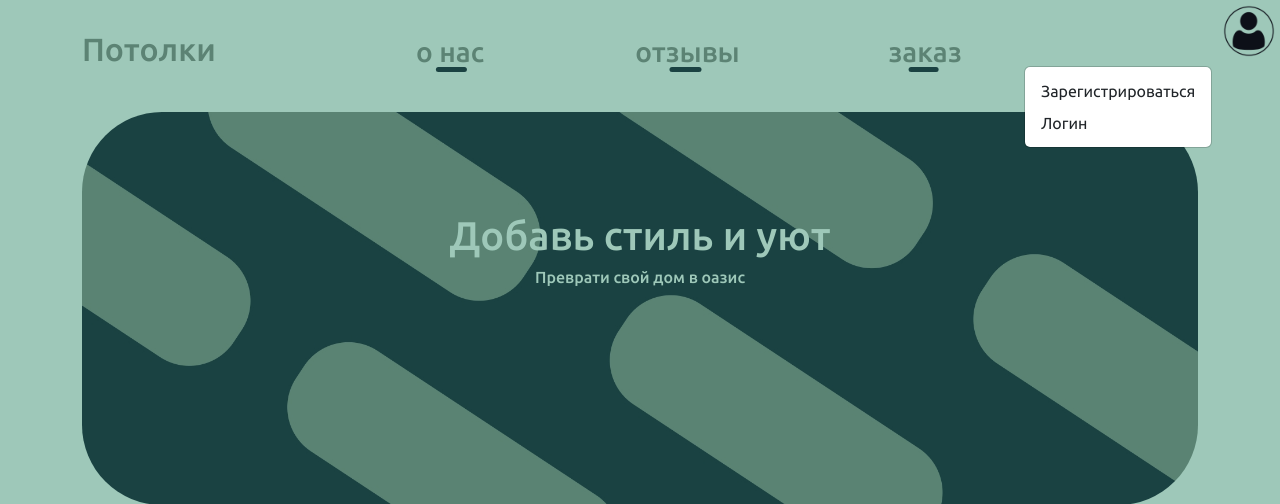
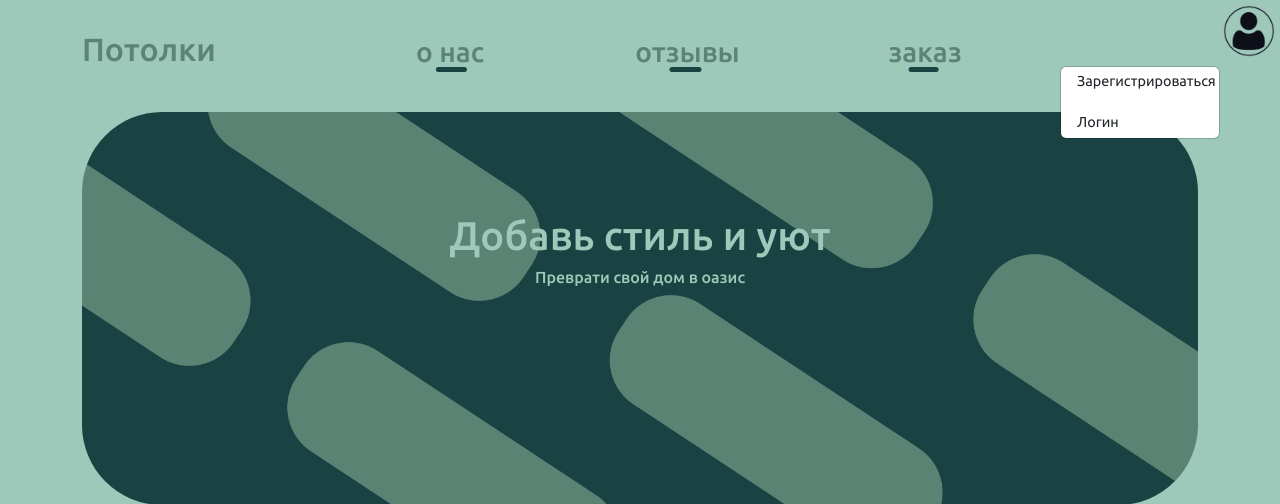
Before and after one commit to kokakolia/WEB_YL_Seilings, a Flask app: page / in a window 1280 px wide, after a click that opens the changed part. Shown: the top 504 px of the page. Run offline with Flask 3, Linux system fonts and the light colour scheme.

Commit message:
fix navig

```diff
--- a/static/styles/styles.css
+++ b/static/styles/styles.css
@@ -72,14 +72,21 @@
   height: 60px;
   background-color: transparent;
   cursor: pointer;
+}
+
+#user-login-dropdown {
   position: fixed;
   right: 1px;
   top: 1px;
 }
 
 .navig .dropdown ul {
-  margin-left: 80vw !important;
-  margin-top: 8vh !important;
+  margin-left: calc(100vw - 220px) !important;
+  top: 8vh !important;
+  width:100%;
+  height: 110%;
+  padding-top: 0 !important;
+  --bs-dropdown-link-hover-bg: none !important
 }
 
 body {
--- a/static/templates/base.html
+++ b/static/templates/base.html
@@ -21,7 +21,7 @@
         <div class="col-sm-5 col-lg-3 h3 navig-options text-center"><a id="option-2" href="/reviews">отзывы</a></div>
         <div class="col-sm-5 col-lg-2 h3 navig-options text-center"><a id="option-3" href="/order">заказ</a></div>
     </div>
-    <div class="dropdown">
+    <div class="dropdown" id="user-login-dropdown">
         <button class="btn dropdown-toggle" type="button" data-bs-toggle="dropdown" aria-expanded="false"
                 name="user-button" id="user-button"></button>
         <label id="user-button-label" for="user-button"></label>
@@ -29,8 +29,8 @@
             {% if current_user.is_authenticated %}
             <li><a class="dropdown-item" style="color:red" href="/logout">Выйти</a></li>
             {% else %}
-            <li><a class="dropdown-item" href="/registration">Зарегистрироваться</a></li>
-            <li><a class="dropdown-item" href="/login">Логин</a></li>
+            <li style="height: 65%;width: auto;font-size: 90%;"><a class="dropdown-item" href="/registration">Зарегистрироваться</a></li>
+            <li style="height: 75%;width: auto;font-size: 90%;"><a class="dropdown-item" href="/login">Логин</a></li>
             {% endif %}
         </ul>
     </div>
```
